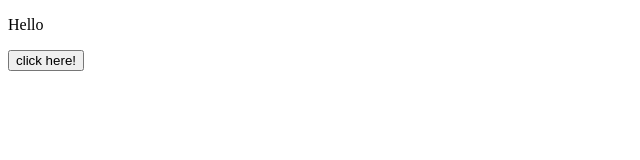
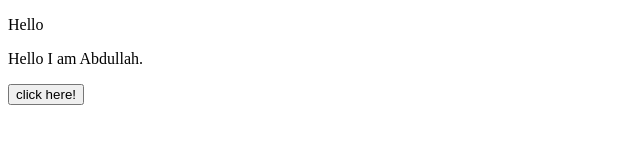
Before and after one commit to Abdullah1553-bit/Abdullah1553-bit.github.io, a plain HTML site: page index.html in a window 1280 px wide. Shown: the whole page, without its empty margins (0-640 px from the left). Drawn offline with Linux system fonts and the light colour scheme.

Commit message:
Update index.html

```diff
--- a/index.html
+++ b/index.html
@@ -3,7 +3,7 @@
 <body>
 
 <p id="demo">Hello</p>
-
+  <p> Hello I am Abdullah. </p>
 <button onclick="myFunction()">click here!</button>
 <script>
 
```
